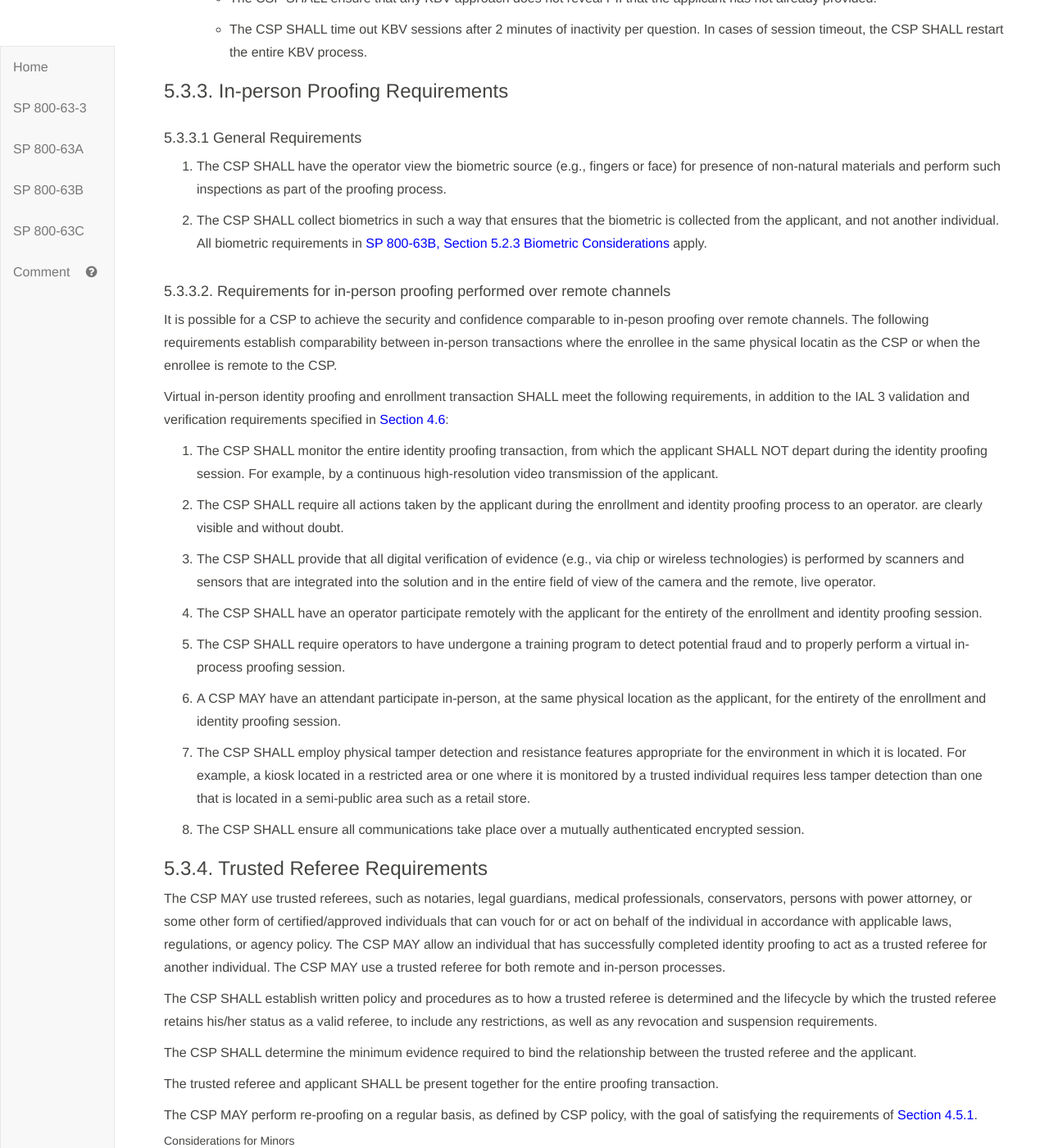
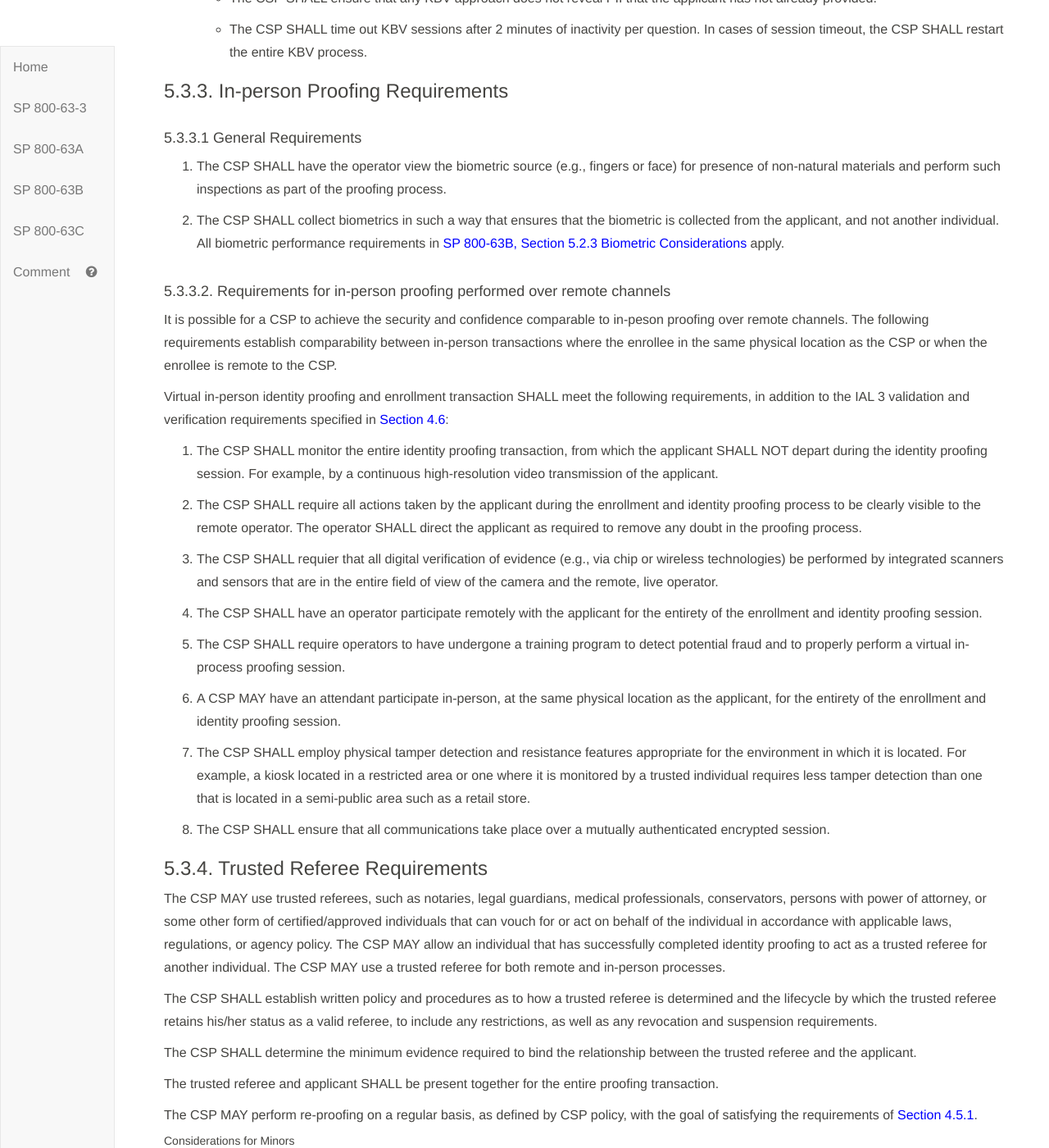
Before and after one commit to usnistgov/800-63-3, a Jekyll site: the page built from sp800-63a.md, in a window 1280 px wide and 1400 px high, scrolled down 25016 px. Shown: the whole window at 82% size. Built offline with Jekyll 4.4.1, drawn with Linux system fonts in a browser that asks for light colours.

Commit message:
Resolve push issues identified by @jimfenton peer review

```diff
--- a/sp800-63a/sec5_proofing.md
+++ b/sp800-63a/sec5_proofing.md
@@ -233,7 +233,7 @@ The following requirements apply to the identity verification steps for IAL 2 an
 
 1.	The CSP SHALL have the operator view the biometric source (e.g., fingers or face) for presence of non-natural materials and perform such inspections as part of the proofing process.
 
-2.	The CSP SHALL collect biometrics in such a way that ensures that the biometric is collected from the applicant, and not another individual. All biometric requirements in [SP 800-63B, Section 5.2.3 Biometric Considerations](sp800-63b.html/#biometric_use) apply.
+2.	The CSP SHALL collect biometrics in such a way that ensures that the biometric is collected from the applicant, and not another individual. All biometric performance requirements in [SP 800-63B, Section 5.2.3 Biometric Considerations](sp800-63b.html/#biometric_use) apply.
 
 
 
@@ -245,7 +245,7 @@ The following requirements apply to the identity verification steps for IAL 2 an
 
 
 
-It is possible for a CSP to achieve the security and confidence comparable to in-peson proofing over remote channels.  The following requirements establish comparability between in-person transactions where the enrollee in the same physical locatin as the CSP or when the enrollee is remote to the CSP.
+It is possible for a CSP to achieve the security and confidence comparable to in-peson proofing over remote channels.  The following requirements establish comparability between in-person transactions where the enrollee in the same physical location as the CSP or when the enrollee is remote to the CSP.
 
 
 
@@ -255,9 +255,9 @@ Virtual in-person identity proofing and enrollment transaction SHALL meet the fo
 
 1. The CSP SHALL monitor the entire identity proofing transaction, from which the applicant SHALL NOT depart during the identity proofing session.  For example, by a continuous high-resolution video transmission of the applicant.
 
-2. The CSP SHALL require all actions taken by the applicant during the enrollment and identity proofing process to an operator. are clearly visible and without doubt.
+2. The CSP SHALL require all actions taken by the applicant during the enrollment and identity proofing process to be clearly visible to the remote operator. The operator SHALL direct the applicant as required to remove any doubt in the proofing process.
 
-3. The CSP SHALL provide that all digital verification of evidence (e.g., via chip or wireless technologies) is performed by scanners and sensors that are integrated into the solution and in the entire field of view of the camera and the remote, live operator.
+3. The CSP SHALL requier that all digital verification of evidence (e.g., via chip or wireless technologies) be performed by integrated scanners and sensors that are in the entire field of view of the camera and the remote, live operator.
 
 4. The CSP SHALL have an operator participate remotely with the applicant for the entirety of the enrollment and identity proofing session.
 
@@ -267,7 +267,7 @@ Virtual in-person identity proofing and enrollment transaction SHALL meet the fo
 
 7. The CSP SHALL employ physical tamper detection and resistance features appropriate for the environment in which it is located. For example, a kiosk located in a restricted area or one where it is monitored by a trusted individual requires less tamper detection than one that is located in a semi-public area such as a retail store.
 
-8. The CSP SHALL ensure all communications take place over a mutually authenticated encrypted session.
+8. The CSP SHALL ensure that all communications take place over a mutually authenticated encrypted session.
 
 
 
@@ -277,7 +277,7 @@ Virtual in-person identity proofing and enrollment transaction SHALL meet the fo
 
 
 
-The CSP MAY use trusted referees, such as notaries, legal guardians, medical professionals, conservators, persons with power attorney, or some other form of certified/approved individuals that can vouch for or act on behalf of the individual in accordance with applicable laws, regulations, or agency policy.  The CSP MAY allow an individual that has successfully completed identity proofing to act as a trusted referee for another individual.  The CSP MAY use a trusted referee for both remote and in-person processes.
+The CSP MAY use trusted referees, such as notaries, legal guardians, medical professionals, conservators, persons with power of attorney, or some other form of certified/approved individuals that can vouch for or act on behalf of the individual in accordance with applicable laws, regulations, or agency policy.  The CSP MAY allow an individual that has successfully completed identity proofing to act as a trusted referee for another individual.  The CSP MAY use a trusted referee for both remote and in-person processes.
 
 
 
```
